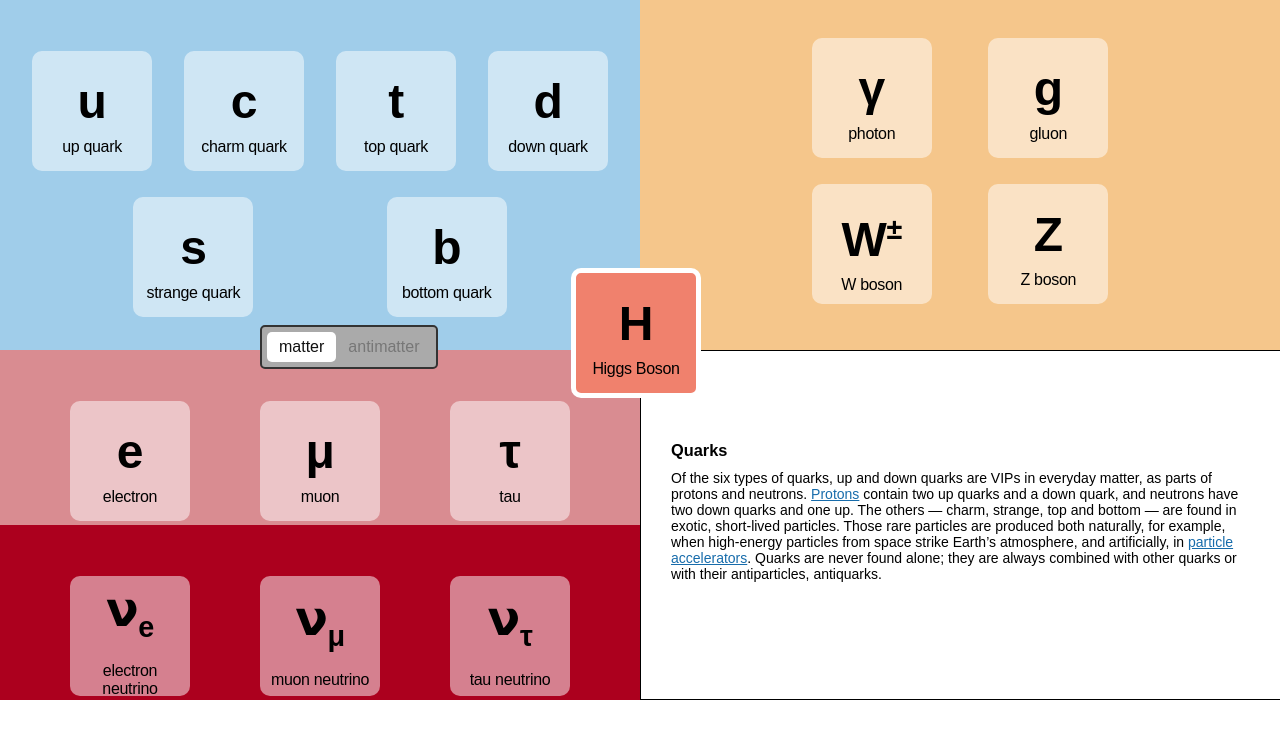
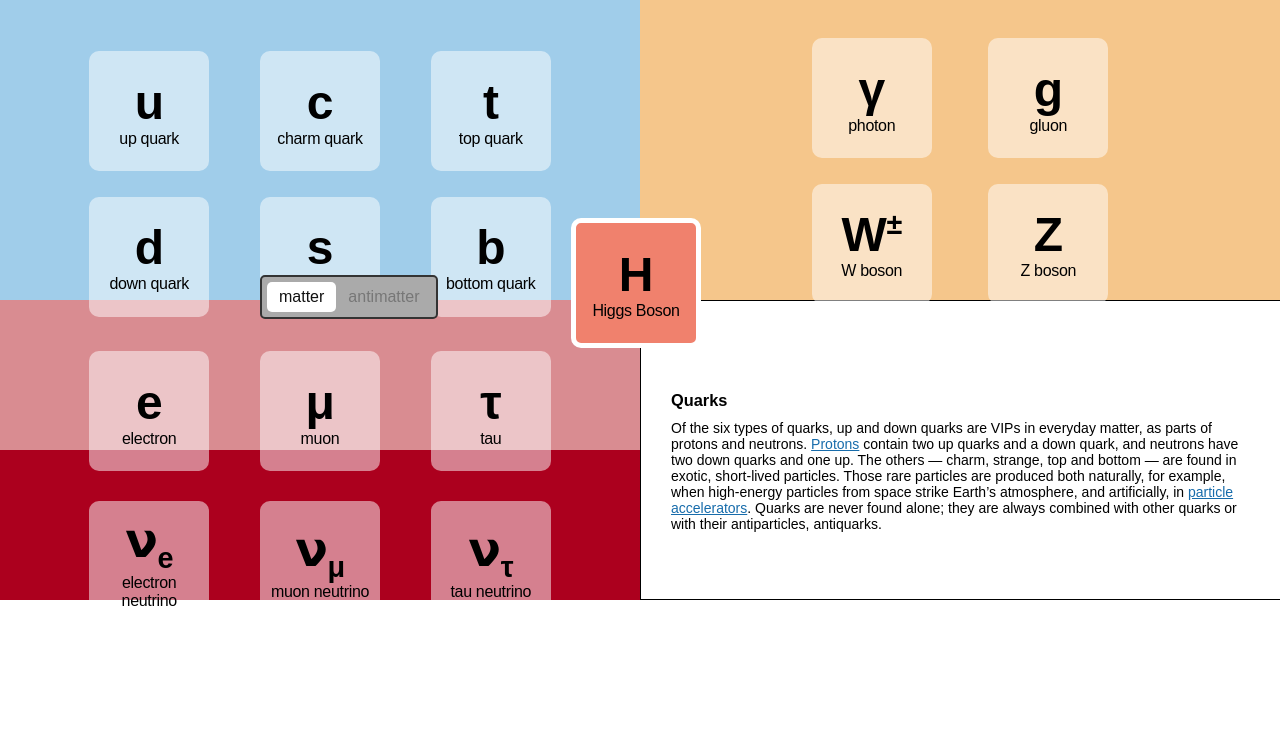
Before and after one commit to tylermachado/sn-particle-model, a React (Create React App) app: page / in a window 1280 px wide. Shown: the top 738 px of the page. Built offline with nearby package versions, Linux system fonts and the light colour scheme; a web font is replaced by a local one.

Commit message:
responsive fixes

```diff
--- a/src/App.scss
+++ b/src/App.scss
@@ -34,7 +34,7 @@ sub, sup {
     ;
 
   @media (min-width: $md-screen) {
-    height: 700px;
+    height: 600px;
     grid-template-columns: repeat(4, minmax(0, 1fr));
     grid-template-rows: repeat(4, minmax(0, 1fr));
     gap: 0px 0px;
@@ -119,7 +119,7 @@ sub, sup {
   flex-wrap: wrap;
   justify-content: space-evenly;
   align-items: center;
-  padding:4vw 1vw;
+  padding:4vw 4vw;
 
   &.area-force-carrying-particles {
     padding:3vw 10vw;
@@ -181,7 +181,6 @@ sub, sup {
         font-size: 3rem;
         font-weight: bold;
         display: initial;
-        line-height: 150%;
       }
 
       .name {
```
